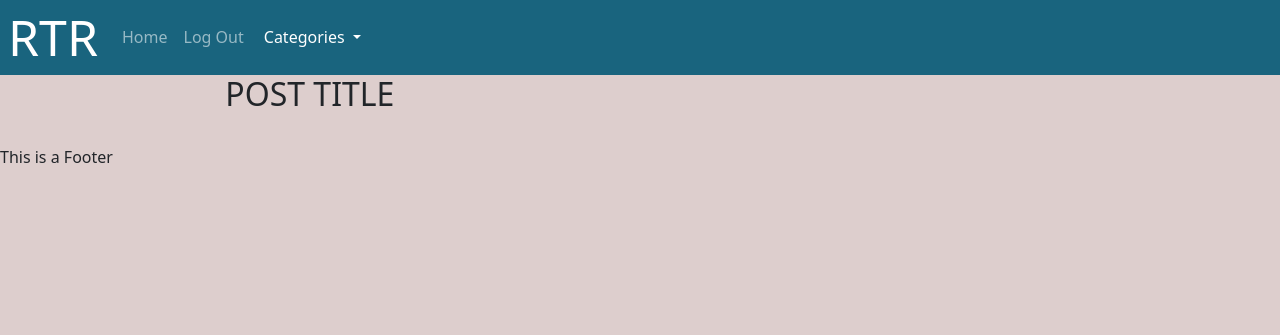
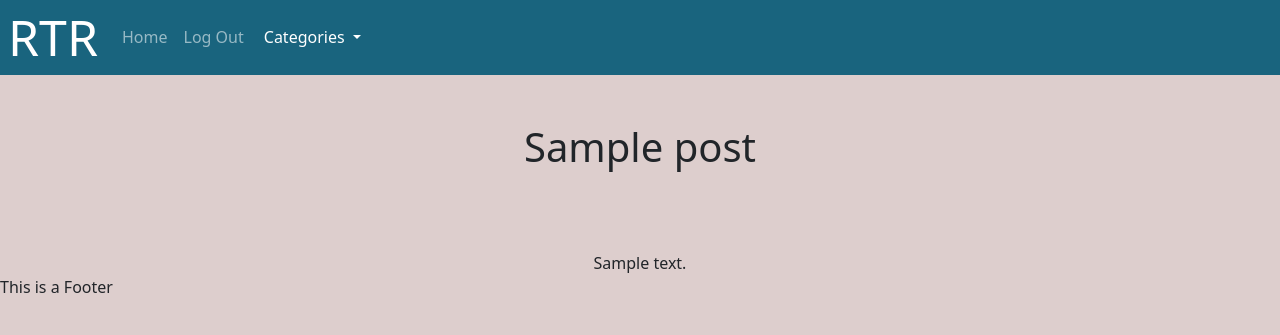
Before and after one commit to Enquil/enquil-project4, a Django app: a page that uses templates/post_detail.html in a window 1280 px wide. Shown: the top 335 px of the page. Run offline with Django 3.2, Linux system fonts and the light colour scheme; a user stored in the database is signed in; data comes from the database, SQL or seed files in the repository; tables that the repository leaves empty hold one stand-in row (values such as "Sample post").

Commit message:
add img and content to post_detail

```diff
--- a/newssite/views.py
+++ b/newssite/views.py
@@ -27,39 +27,6 @@ class PostDetail(View):
             {
                 "post": post,
                 "comments": comments,
-                "commented": False,
-                "liked": liked,
-                # "comment_form": CommentForm(),
+                "liked": liked
             },
         )
-
-    # def post(self, request, slug, *args, **kwargs):
-    #     queryset = Post.objects.filter(status=1)
-    #     post = get_object_or_404(queryset, slug=slug)
-    #     comments = post.comments.filter(approved=True).order_by("-created_on")
-    #     liked = False
-    #     if post.likes.filter(id=self.request.user.id).exists():
-    #         liked = True
-
-    #     comment_form = CommentForm(data=request.POST)
-
-    #     if comment_form.is_valid():
-    #         comment_form.instance.email = request.user.email
-    #         comment_form.instance.name = request.user.username
-    #         comment = comment_form.save(commit=False)
-    #         comment.post = post
-    #         comment.save()
-    #     else:
-    #         comment_form = CommentForm()
-
-    #     return render(
-    #         request,
-    #         "post_detail.html",
-    #         {
-    #             "post": post,
-    #             "comments": comments,
-    #             "commented": True,
-    #             "liked": liked,
-    #             "comment_form": CommentForm(),
-    #         },
-    #     )
--- a/templates/post_detail.html
+++ b/templates/post_detail.html
@@ -2,19 +2,24 @@
 {% block title %}Home{% endblock %}
 
 {% block content %}
-
-{% if user.is_authenticated %}
-    <div class="container-fluid">
-        <div class="row">
-            <div class="col-md-8 offset-md-2">
-                <h2>POST TITLE</h2>
-                <img src="" alt="">
-            </div>
-        </div>
-        <div class="row">
-
+<div class="container-fluid text-center">
+    <div class="row p-5">
+        <div class="col-md-10 offset-md-1 col-lg-8 offset-lg-2 col-xl-6 offset-xl-3">
+            <h1 class="post-title">{{ post.title }}</h1>
         </div>
     </div>
+    <div class="row">
+        <div class="col-sm-10 offset-sm-1 col-md-8 offset-md-2 col-lg-6 offset-lg-3 col-xxl-4 offset-xxl-4">
+            <img src="{{ post.featured_image.url }}" width="100%">
+        </div>
+    </div>
+    <div class="row">
+        <div class="col-md-10 offset-md-1">
+            {{ post.content }}
+        </div>
+    </div>
+</div>
+{% if user.is_authenticated %}
 {% else %}
 {% endif %}
 {% endblock %}
```
